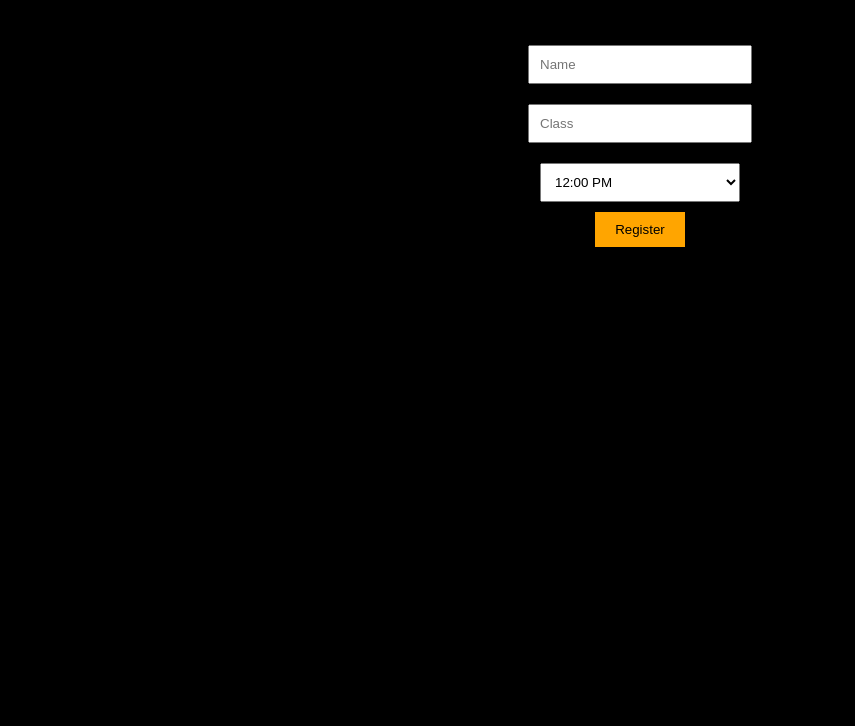
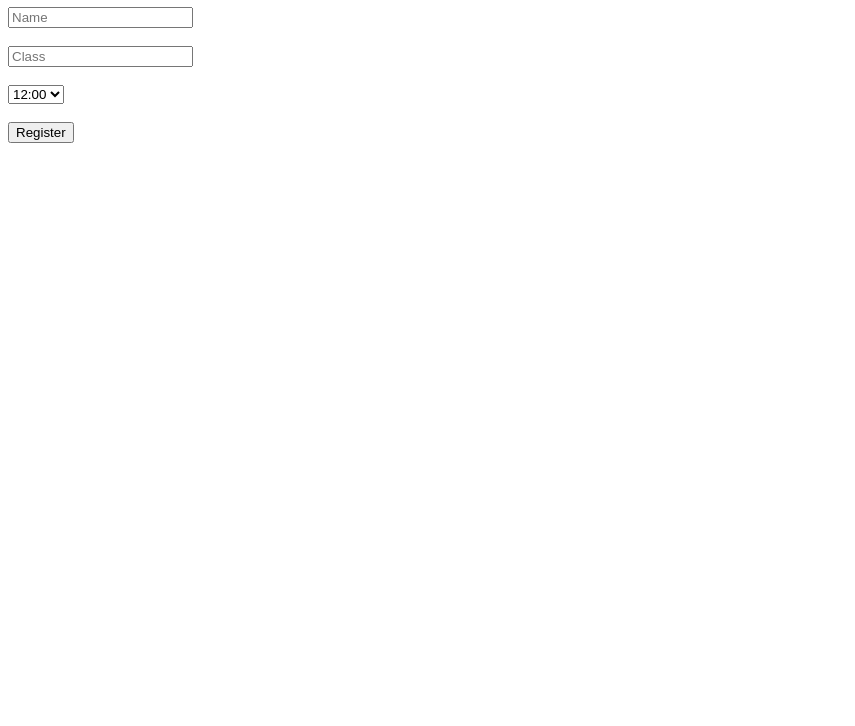
Before and after one commit to harishvijay70777-lang/laughing-bot, a website: page index.html in a window 1280 px wide. Shown: the part 74-800 px from the top of the page, without its empty margins (0-855 px from the left). Drawn offline with Linux system fonts and the light colour scheme.

Commit message:
final working code

```diff
--- a/index.html
+++ b/index.html
@@ -1,47 +1,20 @@
 <!DOCTYPE html>
 <html>
 <head>
-  <title>The Laughing Bot</title>
-
-  <style>
-    body {
-      background: black;
-      color: white;
-      font-family: Arial;
-      text-align: center;
-    }
-
-    form {
-      margin-top: 50px;
-    }
-
-    input, select {
-      padding: 10px;
-      margin: 10px;
-      width: 200px;
-    }
-
-    button {
-      padding: 10px 20px;
-      background: orange;
-      border: none;
-      cursor: pointer;
-    }
-  </style>
+  <title>The Laughing Bot 🎭</title>
 </head>
-
 <body>
 
-<h1>🎭 The Laughing Bot</h1>
+  <h1>The Laughing Bot 🎭</h1>
 
   <form id="form">
-  <input id="name" placeholder="Name" required><br>
-  <input id="className" placeholder="Class" required><br>
+    <input id="name" placeholder="Name" required><br><br>
+    <input id="class" placeholder="Class" required><br><br>
 
     <select id="timing">
-    <option value="12:00">12:00 PM</option>
-    <option value="3:00">3:00 PM</option>
-  </select><br>
+      <option value="12:00">12:00</option>
+      <option value="3:00">3:00</option>
+    </select><br><br>
 
     <button type="submit">Register</button>
   </form>
@@ -52,17 +25,19 @@ document.getElementById("form").addEventListener("submit", async (e) => {
 
       const data = {
         name: document.getElementById("name").value,
-    className: document.getElementById("className").value,
+        class: document.getElementById("class").value,
         timing: document.getElementById("timing").value
       };
 
-  await fetch("http://localhost:3000/register", {
+      await fetch("https://laughing-bot.onrender.com/register", {
         method: "POST",
-    headers: { "Content-Type": "application/json" },
+        headers: {
+          "Content-Type": "application/json"
+        },
         body: JSON.stringify(data)
       });
 
-  alert("Registered Successfully!");
+      alert("Registered Successfully 🎉");
     });
   </script>
 
```
Also changed, not shown: package.json (+6 -11 lines), server.js (+11 -33 lines). Lines whose indentation alone changed are shown as unchanged.
